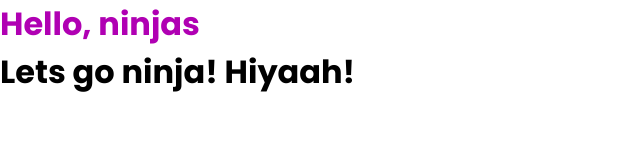
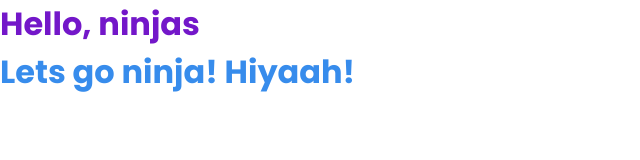
Before and after one commit to AtlasOfArthur/sassLibray-Arthar, a website: page index.html in a window 1280 px wide. Shown: the whole page, without its empty margins (0-640 px from the left). Drawn offline with Linux system fonts and the light colour scheme.

Commit message:
Figured out the error i got yesterday, now continuing...

```diff
--- a/index.scss
+++ b/index.scss
@@ -1,5 +1,14 @@
 // import google font
 @import url('https://fonts.googleapis.com/css2?family=Poppins:ital,wght@0,100;0,200;0,300;0,400;0,500;0,600;0,700;0,800;0,900;1,100;1,200;1,300;1,400;1,500;1,600;1,700;1,800;1,900&display=swap');
+
+ // Variables : Theme colors
+
+
+ $primary: #378cec;
+ $primary2: #7317c9;
+ $secondary: #21d265;
+ $error: #da2222;
+ $info: #f6f63f;
 
 /* reset styles */
 * {
@@ -44,11 +53,21 @@ button {
   background: $primary;
 }
 
- // Variables : Theme colors
 
 
-$primary: #378cec;
-$primary2: #7317c9;
-$secondary: #21d265;
-$error: #da2222;
-$info: #f6f63f;
+
+/*
+" muuttujat pitää tietenkin kääritellä ennen kun niitä käytetään. tyhmä minä... -_-' "
+
+[14:59:35] Starting 'buildStyles'...
+[14:59:35] 'buildStyles' errored after 10 ms
+[14:59:35] Error in plugin "gulp-sass"
+Message:
+    index.scss
+Error: Undefined variable.
+   ╷
+29 │   color: $primary;
+   │          ^^^^^^^^
+   ╵
+
+*/
```
Also changed, not shown: css/index.css.
